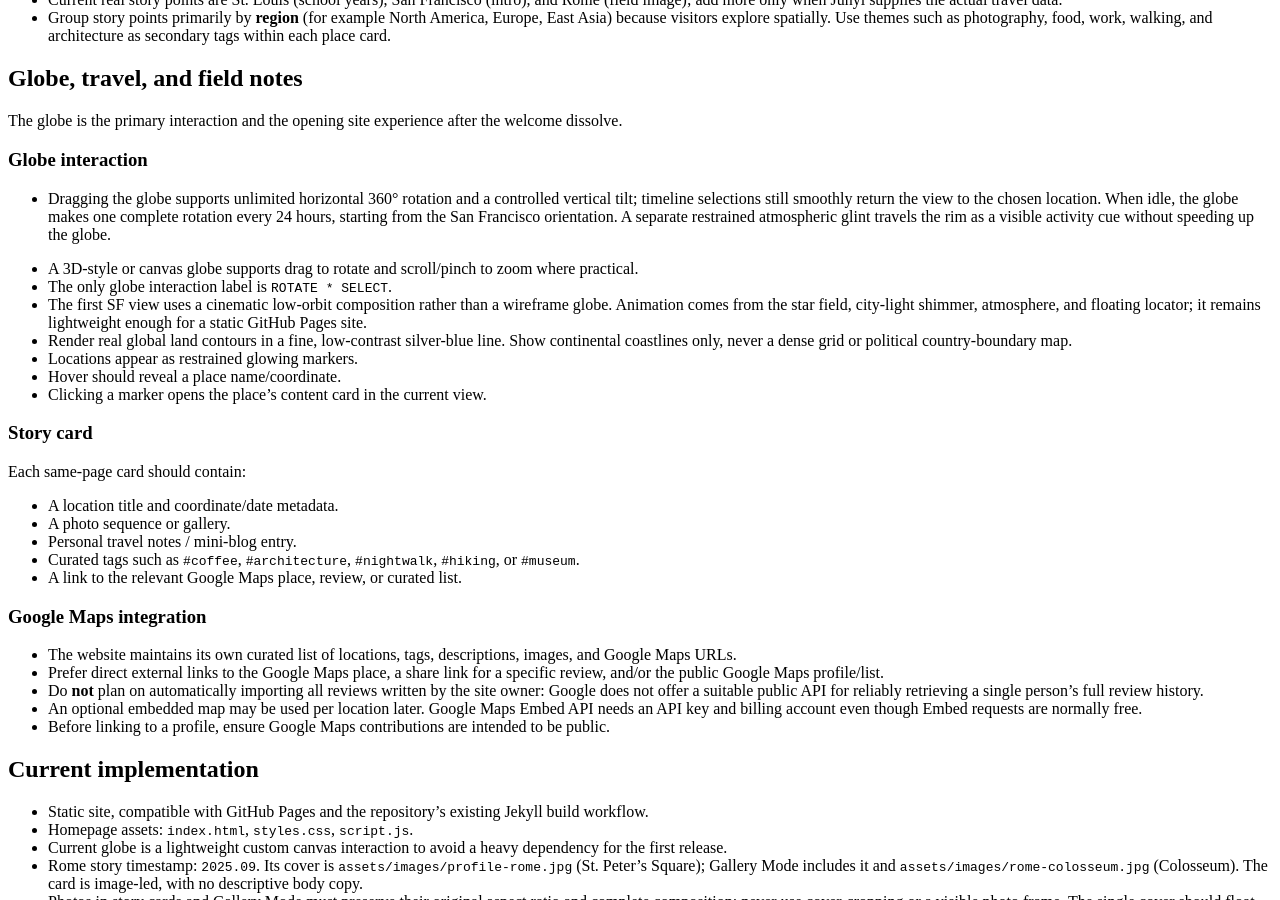
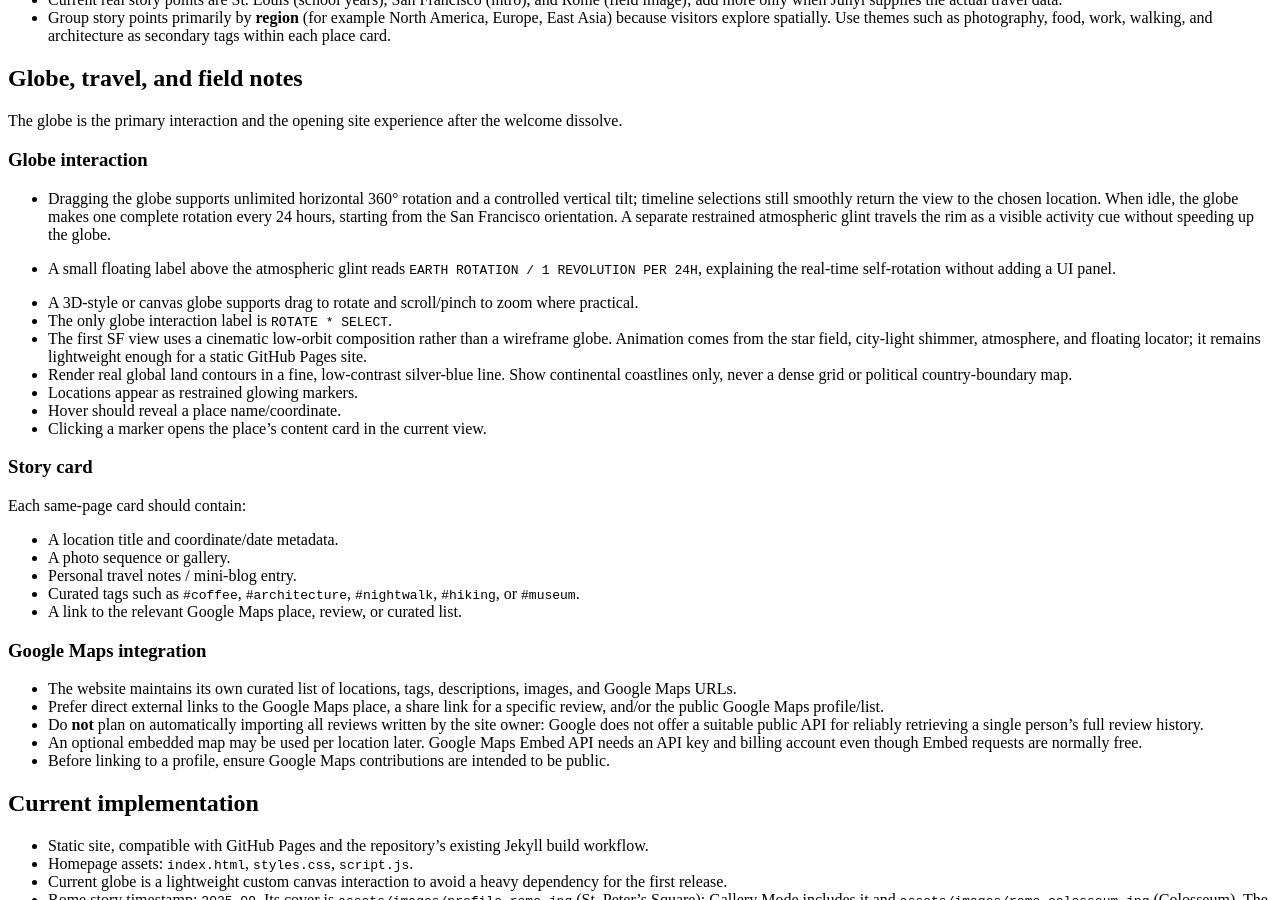
Before and after one commit to Kylinny/Kylinny.github.io, a Jekyll site: the page built from DESIGN_BRIEF.md, in a window 1280 px wide and 900 px high, scrolled down 1678 px. Built offline with Jekyll 4.4.1, drawn with Linux system fonts in a browser that asks for light colours; nearby versions of some CDN libraries; our own code applies the rules of GitHub Pages for plain Markdown files.

Commit message:
Label globe rotation indicator

```diff
--- a/DESIGN_BRIEF.md
+++ b/DESIGN_BRIEF.md
@@ -80,6 +80,7 @@
 ### Globe interaction
 
 - Dragging the globe supports unlimited horizontal 360° rotation and a controlled vertical tilt; timeline selections still smoothly return the view to the chosen location. When idle, the globe makes one complete rotation every 24 hours, starting from the San Francisco orientation. A separate restrained atmospheric glint travels the rim as a visible activity cue without speeding up the globe.
+- A small floating label above the atmospheric glint reads `EARTH ROTATION / 1 REVOLUTION PER 24H`, explaining the real-time self-rotation without adding a UI panel.
 
 - A 3D-style or canvas globe supports drag to rotate and scroll/pinch to zoom where practical.
 - The only globe interaction label is `ROTATE * SELECT`.
--- a/index.html
+++ b/index.html
@@ -41,6 +41,7 @@
       <section class="hero" id="top">
         <div class="globe-shell hero-globe" id="globe-shell">
           <canvas id="globe" aria-label="Interactive globe centered on San Francisco"></canvas>
+          <span class="orbit-label">EARTH ROTATION / 1 REVOLUTION PER 24H</span>
           <span class="globe-hint">ROTATE * SELECT</span>
         </div>
         <aside class="globe-timeline" aria-label="Journey timeline">
--- a/single-globe.css
+++ b/single-globe.css
@@ -5,6 +5,7 @@
 .welcome::before { display: none; }
 .welcome::after { content: '|'; position: static; inset: auto; display: inline; margin-left: .1em; color: var(--cyan); -webkit-text-stroke: 0; clip-path: none; opacity: 1; font-weight: 300; animation: typing-caret 1.55s steps(1, end) infinite; }
 .hero-globe { touch-action: none; }
+.orbit-label { position:absolute; top:17%; left:50%; color:rgba(179,242,255,.76); font:8px "DM Mono",monospace; letter-spacing:.13em; white-space:nowrap; pointer-events:none; text-shadow:0 0 12px rgba(87,223,255,.45); animation:orbit-label-float 5s ease-in-out infinite; }
 .enter { width:36px; height:44px; padding:0; display:grid; place-items:center; }.enter .chevrons { display:flex; flex-direction:column; align-items:center; gap:3px; }.enter .chevrons i { display:block; width:16px; height:16px; margin:0; border-right:2px solid var(--cyan); border-bottom:2px solid var(--cyan); transform:rotate(45deg); animation:chevron-fall 1.45s ease-in-out infinite; }.enter .chevrons i:nth-child(2) { animation-delay:.14s; opacity:.72; }.enter .chevrons i:nth-child(3) { animation-delay:.28s; opacity:.42; }
 .nav-links, .status { display: none; }
 .hero { min-height: 100vh; height: 100vh; }
@@ -22,4 +23,5 @@
 .gallery-view { position:fixed; z-index:30; inset:0; overflow-y:auto; padding:10vh 7vw 7vh; background:rgba(2,7,17,.97); opacity:0; visibility:hidden; transition:opacity .45s,visibility .45s; }.gallery-view.open { opacity:1; visibility:visible; }.gallery-back { position:fixed; z-index:1; top:28px; left:5.5vw; padding:0 0 7px; color:var(--cyan); border:0; border-bottom:1px solid rgba(128,241,255,.7); background:transparent; font:10px "DM Mono",monospace; letter-spacing:.12em; cursor:pointer; }.gallery-heading { margin:0 0 44px; }.gallery-heading p { margin:0 0 12px; color:var(--cyan); font:10px "DM Mono",monospace; letter-spacing:.13em; }.gallery-heading h2 { margin:0; font-size:clamp(3.6rem,9vw,9rem); letter-spacing:-.09em; line-height:.78; }.gallery-grid { columns:3 280px; column-gap:18px; }.gallery-grid img { display:block; width:100%; height:auto; max-height:none; margin:0 0 18px; break-inside:avoid; transition:transform .35s; }.gallery-grid img:hover { transform:translateY(-3px); } body.gallery-open { overflow:hidden; }
 @media (max-width:800px) { .globe-timeline { top:auto; bottom:7vh; right:20px; width:145px; transform:none; }.globe-timeline>p { display:none; }.timeline-item { padding-bottom:13px; padding-left:16px; }.timeline-item span { font-size:8px; }.timeline-item b { font-size:10px; }.timeline-line { top:3px; bottom:15px; }.story-card { left:20px; top:auto; bottom:20px; width:calc(100vw - 40px); transform:translateY(120%); }.story-card.open { transform:translateY(0); }.gallery-view { padding:90px 20px 40px; }.gallery-back { top:20px; left:20px; }.gallery-grid { columns:1; }.nav { height:65px; }.wordmark { font-size:22px; } }
 @keyframes typing-caret { 0%, 45% { opacity: 1; } 46%, 100% { opacity: 0; } }
+@keyframes orbit-label-float { 0%,100% { transform:translate(-50%,-3px); opacity:.42; } 50% { transform:translate(-50%,4px); opacity:.92; } }
 @keyframes chevron-fall { 0%,100% { transform:translateY(-4px) rotate(45deg); opacity:.25; } 50% { transform:translateY(4px) rotate(45deg); opacity:1; } }
```
